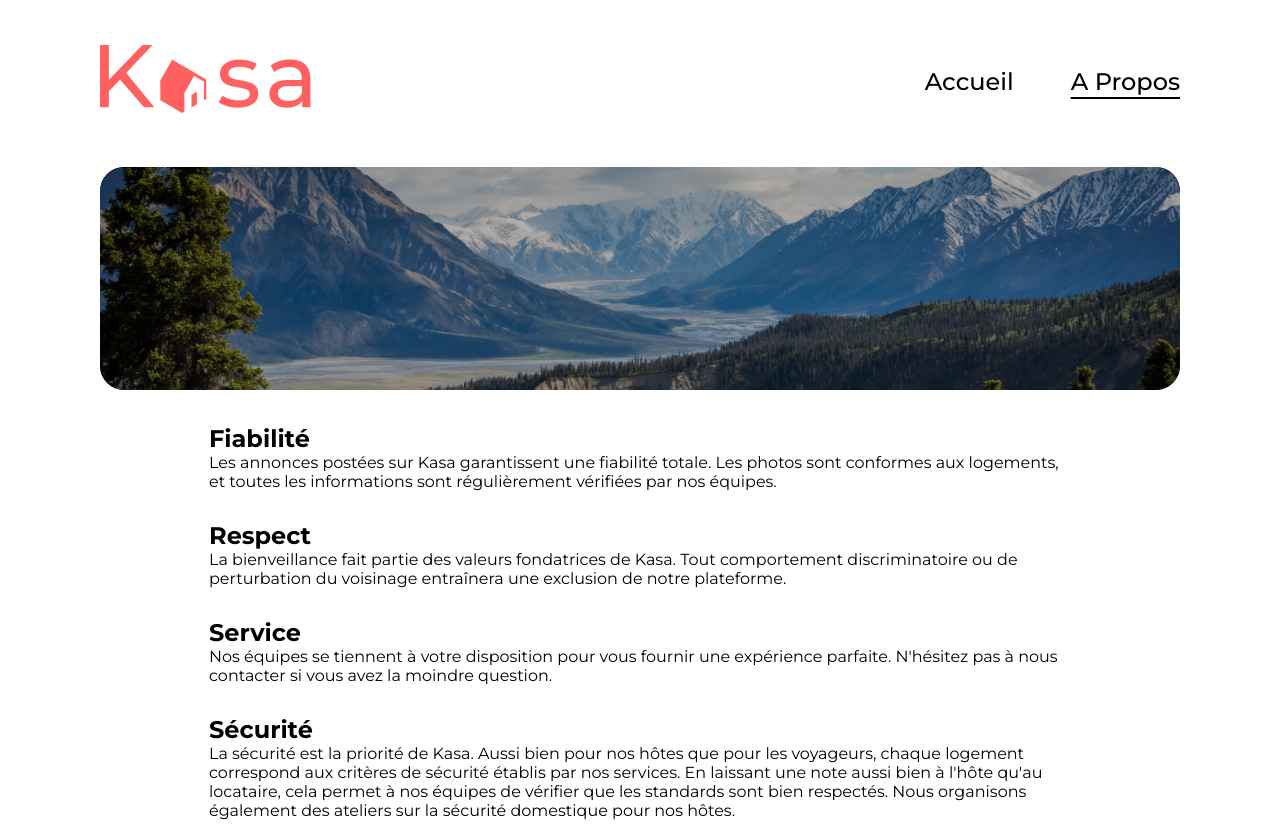
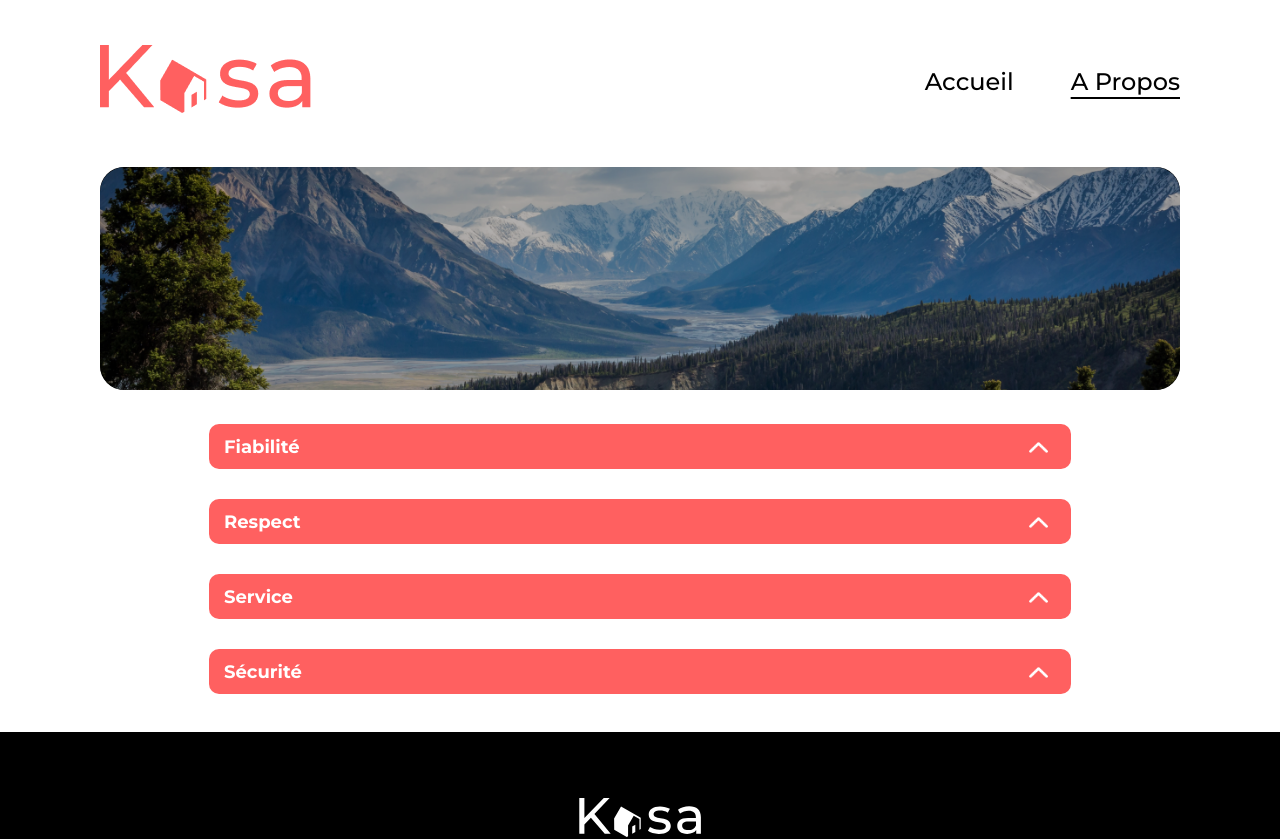
Before and after one commit to Chahinez125/projet5_kasa, a React (Create React App) app: page /about in a window 1280 px wide. Shown: the top 839 px of the page. Built offline with nearby package versions, Linux system fonts and the light colour scheme.

Commit message:
page a propo fini j'ai ajouter collapse pr ouverture et vermiture de la description et apliquer scss

```diff
--- /dev/null
+++ b/src/components/Collapse/Collapse.css
@@ -0,0 +1,38 @@
+@import url("https://fonts.googleapis.com/css2?family=Montserrat:ital,wght@0,100..900;1,100..900&display=swap");
+.container {
+  width: 100%;
+}
+.container.open .collapse-content {
+  max-height: 1000px;
+  transition: max-height 3s ease;
+  padding: 20px 20px 20px 0;
+}
+.container .collapse-title {
+  align-items: center;
+  padding: 10px 20px 10px 15px;
+  border-radius: 10px;
+  display: flex;
+  justify-content: space-between;
+  background-color: #FF6060;
+}
+.container h3 {
+  color: #FFFFFF;
+  font-size: 18px;
+}
+.container .chevron {
+  width: 25px;
+  height: 25px;
+  transition: transform 0.3s ease;
+  cursor: pointer;
+}
+.container .chevron.open {
+  transform: rotate(180deg);
+}
+
+.collapse-content {
+  line-height: 25px;
+  border-radius: 10px;
+  background-color: #F6F6F6;
+  overflow: hidden;
+  max-height: 0;
+}/*# sourceMappingURL=Collapse.css.map */
--- /dev/null
+++ b/src/components/Collapse/Collapse.jsx
@@ -0,0 +1,27 @@
+import React, { useState } from "react";
+import "./Collapse.scss";
+import vector from "../../image/vector.png";
+
+export default function Collapse({ title, text }) {
+    const [isOpen, setOpen] = useState(false);
+
+    const toggleCollapse = () => {
+        setOpen(!isOpen);
+    }
+
+    return (
+        <div className={`container ${isOpen ? 'open' : ''}`}>
+            <div className="collapse-title" onClick={toggleCollapse}>
+                <h3>{title}</h3>
+                <img
+                    src={vector}
+                    alt="chevron collapse"
+                    className={`chevron ${isOpen ? "open" : ""}`}
+                />
+            </div>
+            <div className={`collapse-content ${isOpen ? "open" : ""}`}>
+                <p>{text}</p>
+            </div>
+        </div>
+    );
+}
--- /dev/null
+++ b/src/components/Collapse/Collapse.scss
@@ -0,0 +1,50 @@
+@import "../../style/index.scss";
+
+.container{
+    width: 100%;
+
+    &.open {
+        .collapse-content{
+            max-height: 1000px;
+            transition: max-height 3s ease;
+            padding: 20px 20px 20px 0;
+        }
+    }
+
+    .collapse-title {
+        align-items: center;
+        padding: 10px 20px 10px 15px;
+        border-radius: 10px;
+        display: flex;
+        justify-content: space-between;
+        background-color: $red;
+
+
+    }
+
+    h3{
+        color: $white;
+        font-size: 18px;
+
+    }
+
+    .chevron{
+        width: 25px;
+        height: 25px;
+        transition: transform 0.3s ease;
+        cursor: pointer;
+
+        &.open{
+                transform: rotate(180deg);
+            }
+        }
+    }
+
+    .collapse-content{
+
+        line-height: 25px;
+        border-radius: 10px;
+        background-color: $grey ;
+        overflow: hidden;
+        max-height: 0;
+    }
--- a/src/pages/About/About.jsx
+++ b/src/pages/About/About.jsx
@@ -2,7 +2,8 @@ import React from 'react'
 import './About.scss'
 import Banner from '../../components/Banner/Banner';
 import mountain from '../../image/mountain.png'
-import dataAbout from '../../Data/description.json'
+import Collapse from '../../components/Collapse/Collapse';
+import data from '../../Data/description.json'
 
 const About = () => {
 
@@ -11,16 +12,17 @@ const About = () => {
   return (
     <>
    <Banner imageUrl={mountain} />
+
    <div className='about'>
-    {dataAbout.map
-    ((description, index) => (
-      <div key={index}>
-      <h2>{description.title}</h2>
-      <p>{description.content}</p>
-    </div>
+        {data.map((description, index) => (
+          <Collapse
+          key={index}
+          title={description.title}
+          text={description.content}
+      />
+        ))}
+      </div>
 
-    ))}
-   </div>
     </>
   )
 }
```
Also changed, not shown: 1 other file (tests, documents, lock files or other folders).
